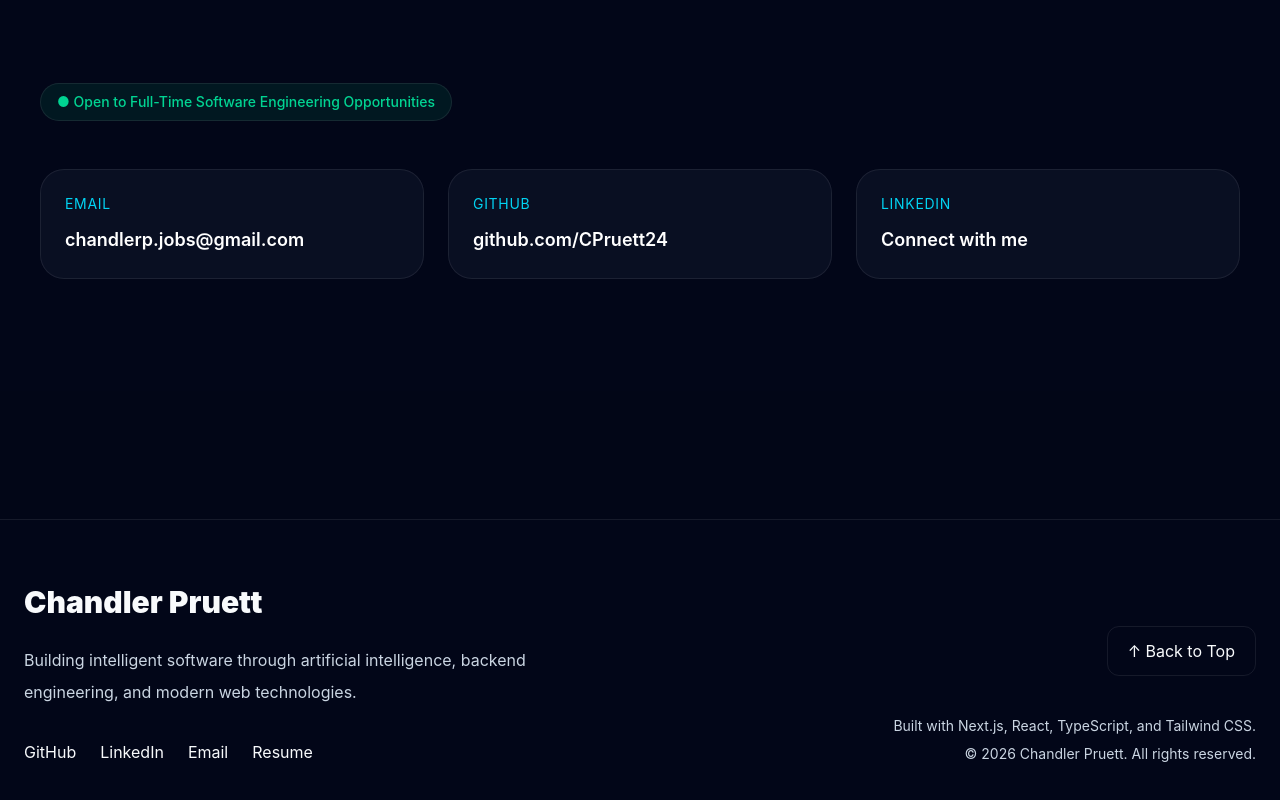
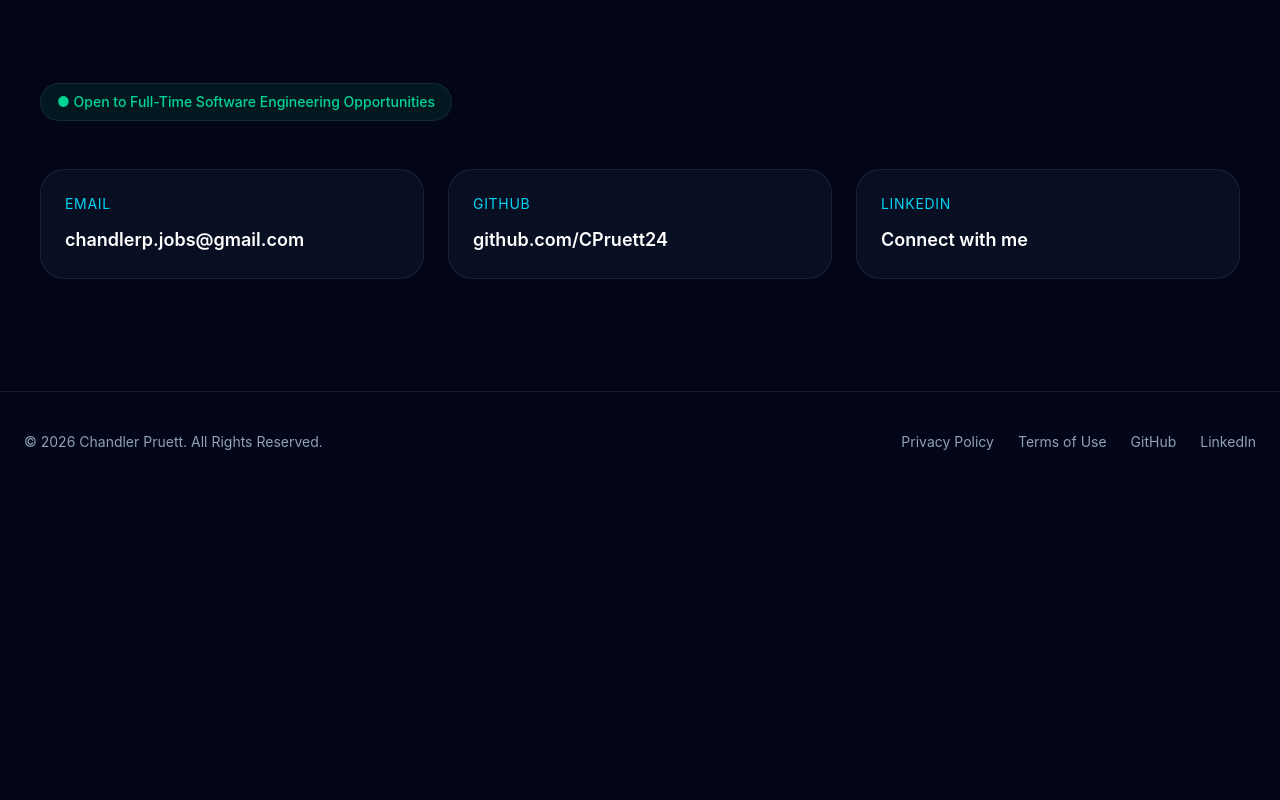
Before and after one commit to CPruett24/portfolio-website, a Next.js app: page / in a window 1280 px wide. Shown: the part 7943-8743 px from the top of the page. After the commit the page ends 8435 px from the top, so only its background shows below. Built offline with nearby package versions, Linux system fonts and the light colour scheme.

Commit message:
feat: add legal pages and complete production website improvements

```diff
--- /dev/null
+++ b/src/app/privacy/page.tsx
@@ -0,0 +1,21 @@
+import type { Metadata } from "next";
+
+export const metadata: Metadata = {
+  title: "Privacy Policy",
+  description:
+    "Privacy Policy for Chandler Pruett's software engineering portfolio.",
+};
+
+export default function PrivacyPage() {
+  return (
+    <main className="mx-auto max-w-4xl px-6 py-24 text-slate-300">
+      <h1 className="text-4xl font-bold text-white">
+        Privacy Policy
+      </h1>
+
+      <p className="mt-6">
+        This website is a personal software engineering portfolio.
+      </p>
+    </main>
+  );
+}
--- a/src/app/robot.ts
+++ b/src/app/robots.ts
@@ -6,9 +6,6 @@ export default function robots(): MetadataRoute.Robots {
       userAgent: "*",
       allow: "/",
     },
-
     sitemap: "https://chandlerpruett.com/sitemap.xml",
-
-    host: "https://chandlerpruett.com",
   };
 }
--- /dev/null
+++ b/src/app/terms/page.tsx
@@ -0,0 +1,21 @@
+import type { Metadata } from "next";
+
+export const metadata: Metadata = {
+  title: "Terms of Use",
+  description:
+    "Terms of Use for Chandler Pruett's software engineering portfolio.",
+};
+
+export default function TermsPage() {
+  return (
+    <main className="mx-auto max-w-4xl px-6 py-24 text-slate-300">
+      <h1 className="text-4xl font-bold text-white">
+        Terms of Use
+      </h1>
+
+      <p className="mt-6">
+        By using this website, you agree to these terms.
+      </p>
+    </main>
+  );
+}
--- a/src/components/layout/Footer.tsx
+++ b/src/components/layout/Footer.tsx
@@ -1,79 +1,49 @@
 import Link from "next/link";
-import BackToTop from "./BackToTop";
-
-import { siteConfig } from "@/config/site";
 
 export default function Footer() {
-  const year = new Date().getFullYear();
-
   return (
-    <footer className="mt-32 border-t border-white/10 bg-slate-950">
-      <div className="mx-auto max-w-7xl px-6 py-16">
-
-        <div className="grid gap-12 lg:grid-cols-2">
-
-          <div>
-            <h2 className="text-3xl font-black">
-              {siteConfig.name}
-            </h2>
-
-            <p className="mt-6 max-w-xl leading-8 text-slate-300">
-              Building intelligent software through artificial intelligence,
-              backend engineering, and modern web technologies.
+    <footer className="border-t border-white/10 bg-slate-950">
+      <div className="mx-auto flex max-w-7xl flex-col items-center justify-between gap-6 px-6 py-10 text-center text-sm text-slate-400 md:flex-row md:text-left">
+        <p>
+          © {new Date().getFullYear()} Chandler Pruett. All Rights Reserved.
         </p>
 
-            <div className="mt-8 flex flex-wrap gap-6">
+        <nav
+          aria-label="Footer"
+          className="flex flex-wrap items-center justify-center gap-6"
+        >
+          <Link
+            href="/privacy"
+            className="transition hover:text-cyan-400"
+          >
+            Privacy Policy
+          </Link>
 
           <Link
-                href={siteConfig.github}
+            href="/terms"
+            className="transition hover:text-cyan-400"
+          >
+            Terms of Use
+          </Link>
+
+          <Link
+            href="https://github.com/CPruett24"
             target="_blank"
+            rel="noopener noreferrer"
             className="transition hover:text-cyan-400"
           >
             GitHub
           </Link>
 
           <Link
-                href={siteConfig.linkedin}
+            href="https://www.linkedin.com/in/chandler-pruett-2a1145345/"
             target="_blank"
+            rel="noopener noreferrer"
             className="transition hover:text-cyan-400"
           >
             LinkedIn
           </Link>
-
-              <a
-                href={`mailto:${siteConfig.email}`}
-                className="transition hover:text-cyan-400"
-              >
-                Email
-              </a>
-
-              <a
-                href={siteConfig.resume}
-                download
-                className="transition hover:text-cyan-400"
-              >
-                Resume
-              </a>
-
-            </div>
-          </div>
-
-          <div className="flex flex-col justify-end lg:items-end">
-
-            <BackToTop />
-
-            <p className="mt-10 text-right text-sm text-slate-300">
-              Built with Next.js, React, TypeScript, and Tailwind CSS.
-            </p>
-
-            <p className="mt-2 text-right text-sm text-slate-300">
-              © {year} {siteConfig.name}. All rights reserved.
-            </p>
-
-          </div>
-
-        </div>
-
+        </nav>
       </div>
     </footer>
   );
```
Lines whose indentation alone changed are shown as unchanged.
